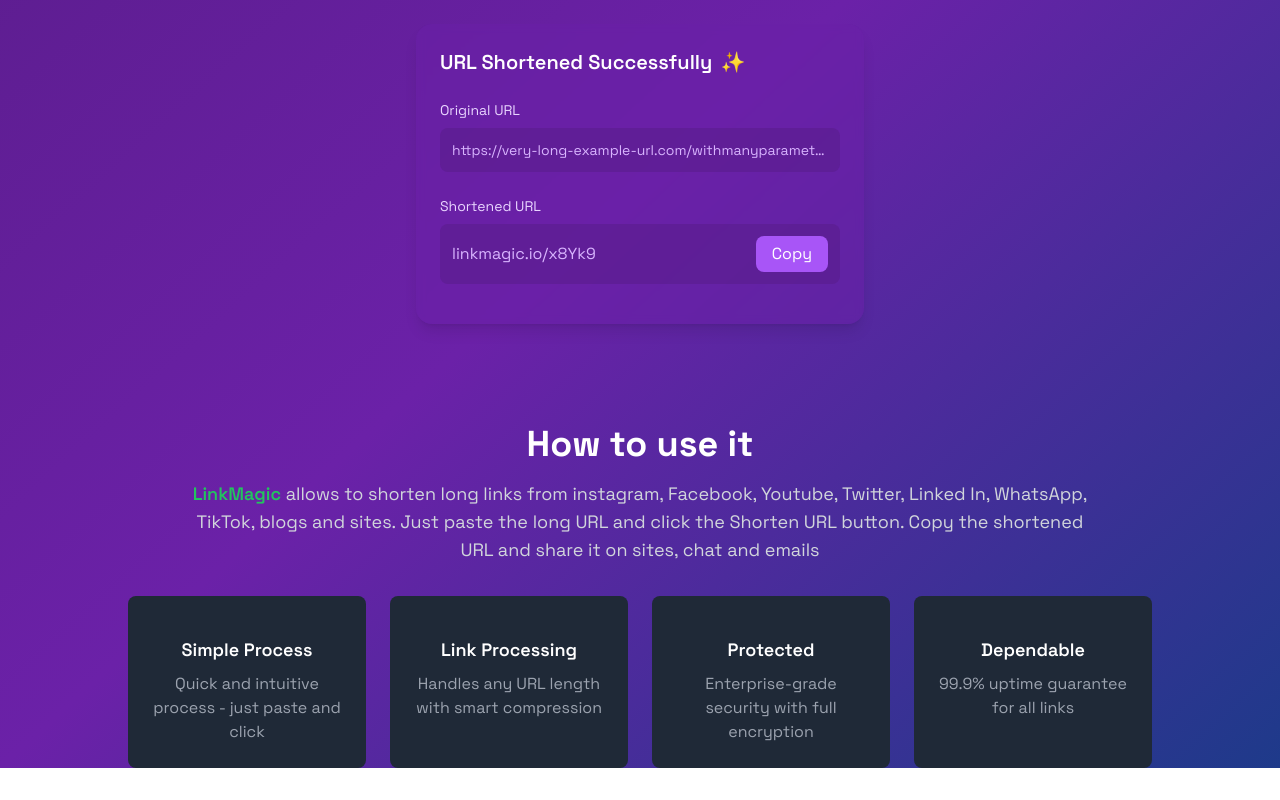
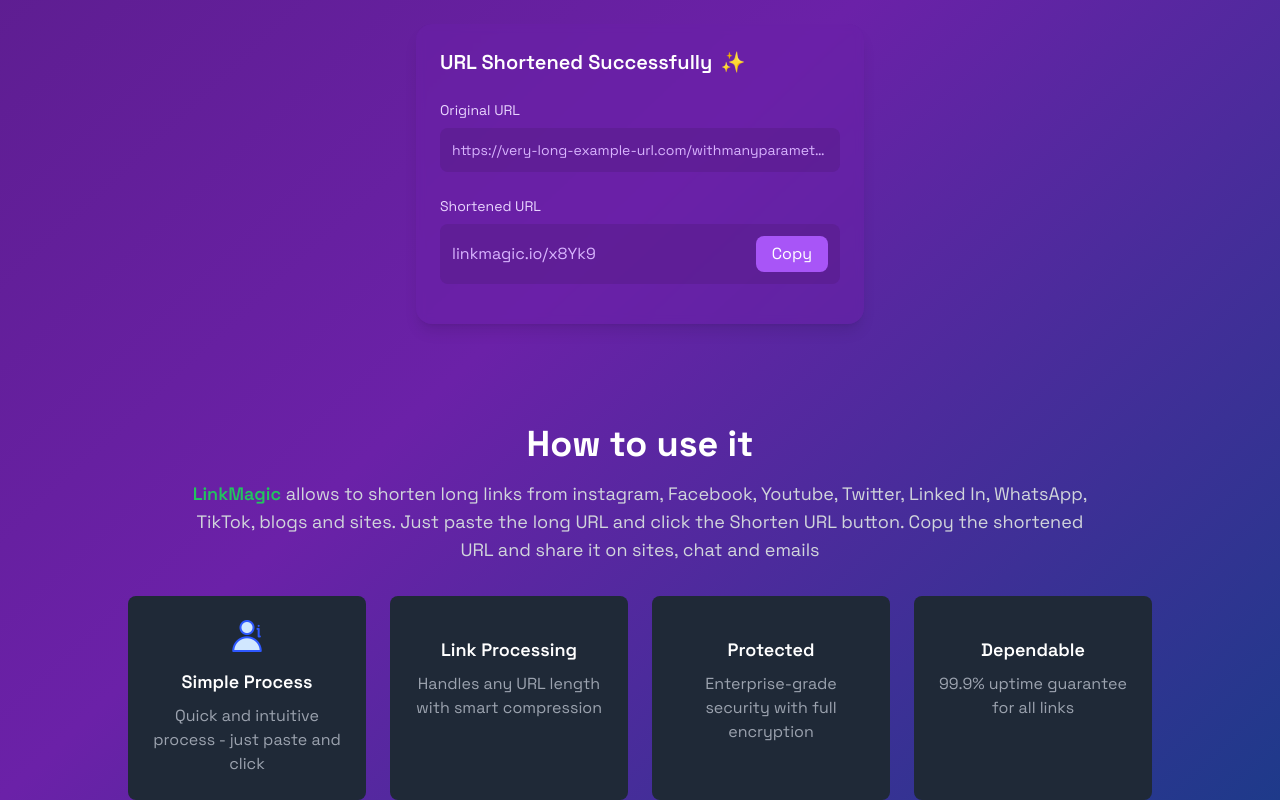
Before and after one commit to iyanuloluwa-Miracle/LINK-MAGIC, a Vue app: page / in a window 1280 px wide. Shown: the part 392-1192 px from the top of the page. Before the commit the page ends 1160 px from the top, so only its background shows below. Built offline with nearby package versions, Linux system fonts and the light colour scheme; no server answers.

Commit message:
feat: icons for simple process

```diff
--- a/src/components/Features/Features.vue
+++ b/src/components/Features/Features.vue
@@ -12,7 +12,7 @@
     <div class="grid grid-cols-1 sm:grid-cols-2 md:grid-cols-4 gap-6 max-w-5xl mx-auto">
       <div class="flex flex-col items-center bg-gray-800 p-6 rounded-lg">
         <div class="text-green-500 text-3xl mb-4">
-          <i class="pi pi-pencil"></i>
+          <img src="../../assets/user.svg" alt="user" class="w-8"/>
         </div>
         <h3 class="text-lg font-semibold mb-2">Simple Process</h3>
         <p class="text-gray-400 text-center">
@@ -58,7 +58,3 @@
   name: "Paraphraser",
 };
 </script>
-
-<style scoped>
-/* Custom styling if needed */
-</style>
```
Also changed, not shown: src/assets/user.svg (added).
